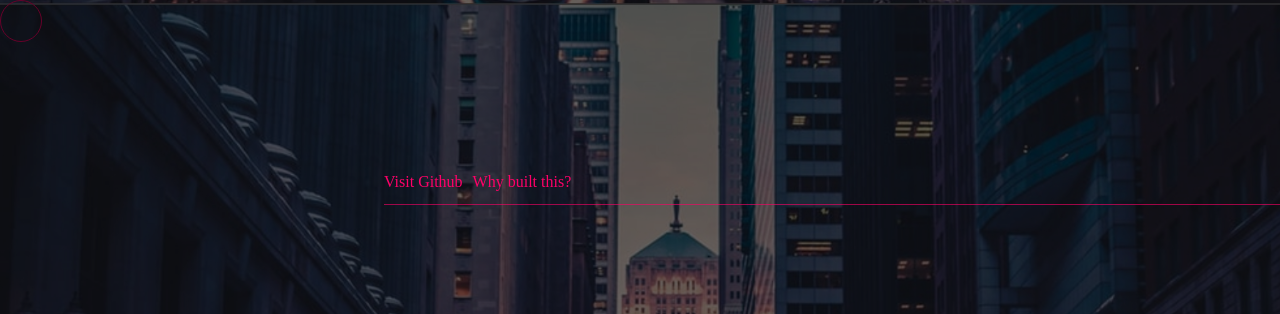
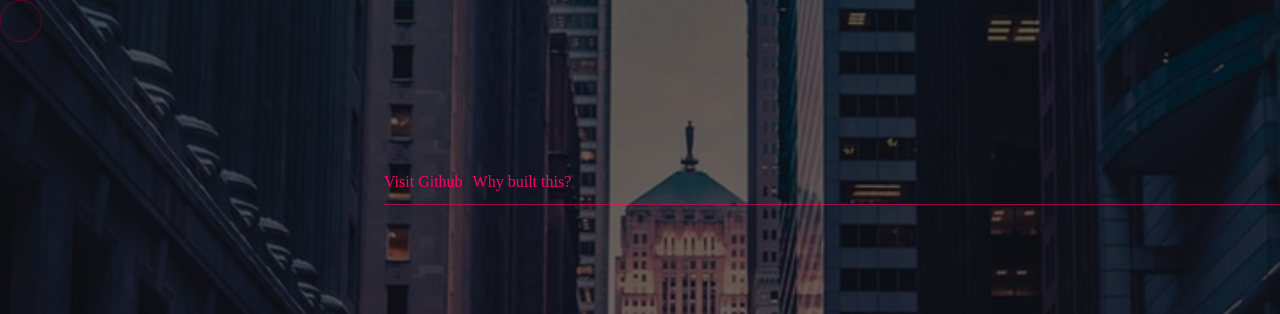
Before and after one commit to zqartwork/10MinutesProject, a plain HTML site: page index.html in a window 1280 px wide. Shown: the top 314 px of the page. Drawn offline with nearby package versions, Linux system fonts and the light colour scheme.

Commit message:
bg-cover issue

```diff
--- a/style.css
+++ b/style.css
@@ -6,6 +6,15 @@
     font-family: 'Bahnschrift';
     color: #ff0068;
     cursor: url('./img/cursor.svg') 10 10, auto;
+}
+p, div {
+    -webkit-touch-callout: none; /* iOS Safari */
+    -webkit-user-select: none; /* Safari */
+     -khtml-user-select: none; /* Konqueror HTML */
+       -moz-user-select: none; /* Old versions of Firefox */
+        -ms-user-select: none; /* Internet Explorer/Edge */
+            user-select: none; /* Non-prefixed version, currently
+                                  supported by Chrome, Opera and Firefox */
 }
 a, button {
     text-decoration: none;
@@ -24,9 +33,10 @@
     width: 100%;
     background-image: url(./img/bg.jpg);
     background-position: center;
-    background-size: 110%;
+    background-size: cover cover;
     position: relative;
     z-index: -1;
+    background-repeat: no-repeat;
 }
 .mask {
     position: absolute;
```
